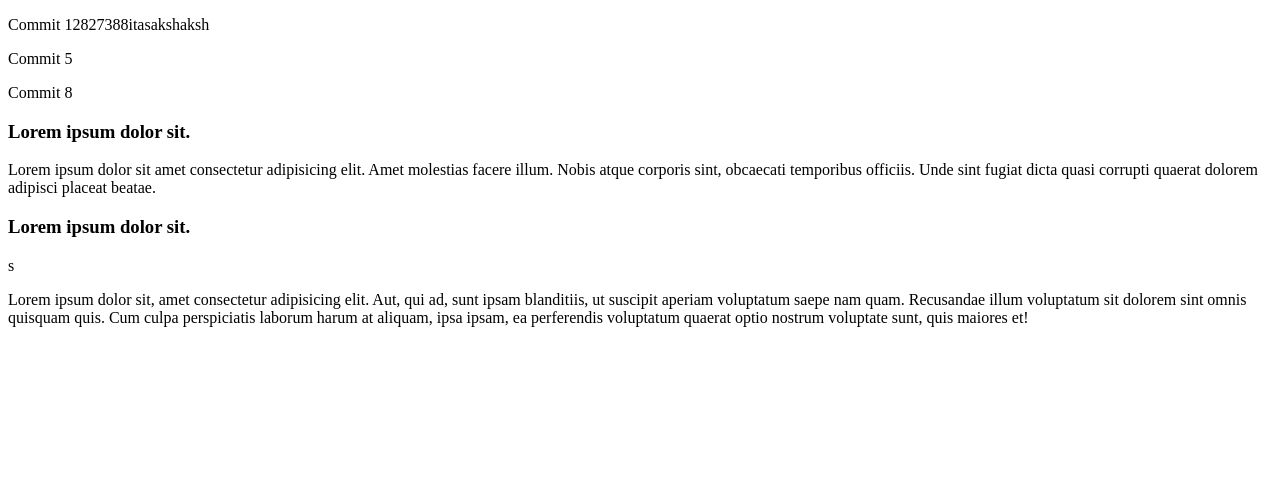
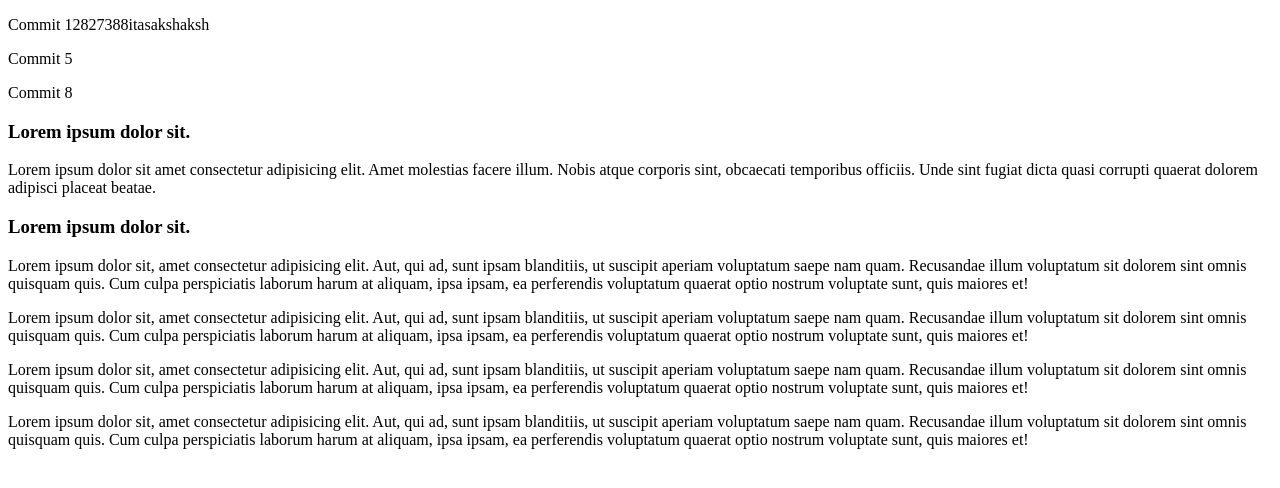
Before and after one commit to GannaHap/test, a plain HTML site: page index.html in a window 1280 px wide. Drawn offline with Linux system fonts and the light colour scheme.

Commit message:
lorem paragraph

```diff
--- a/index.html
+++ b/index.html
@@ -12,7 +12,10 @@
   <p>Commit 8</p>
   <h3>Lorem ipsum dolor sit.</h3>
   <p>Lorem ipsum dolor sit amet consectetur adipisicing elit. Amet molestias facere illum. Nobis atque corporis sint, obcaecati temporibus officiis. Unde sint fugiat dicta quasi corrupti quaerat dolorem adipisci placeat beatae.</p>
-  <h3>Lorem ipsum dolor sit.</h3>s
+  <h3>Lorem ipsum dolor sit.</h3>
+  <p>Lorem ipsum dolor sit, amet consectetur adipisicing elit. Aut, qui ad, sunt ipsam blanditiis, ut suscipit aperiam voluptatum saepe nam quam. Recusandae illum voluptatum sit dolorem sint omnis quisquam quis. Cum culpa perspiciatis laborum harum at aliquam, ipsa ipsam, ea perferendis voluptatum quaerat optio nostrum voluptate sunt, quis maiores et!</p>
+  <p>Lorem ipsum dolor sit, amet consectetur adipisicing elit. Aut, qui ad, sunt ipsam blanditiis, ut suscipit aperiam voluptatum saepe nam quam. Recusandae illum voluptatum sit dolorem sint omnis quisquam quis. Cum culpa perspiciatis laborum harum at aliquam, ipsa ipsam, ea perferendis voluptatum quaerat optio nostrum voluptate sunt, quis maiores et!</p>
+  <p>Lorem ipsum dolor sit, amet consectetur adipisicing elit. Aut, qui ad, sunt ipsam blanditiis, ut suscipit aperiam voluptatum saepe nam quam. Recusandae illum voluptatum sit dolorem sint omnis quisquam quis. Cum culpa perspiciatis laborum harum at aliquam, ipsa ipsam, ea perferendis voluptatum quaerat optio nostrum voluptate sunt, quis maiores et!</p>
   <p>Lorem ipsum dolor sit, amet consectetur adipisicing elit. Aut, qui ad, sunt ipsam blanditiis, ut suscipit aperiam voluptatum saepe nam quam. Recusandae illum voluptatum sit dolorem sint omnis quisquam quis. Cum culpa perspiciatis laborum harum at aliquam, ipsa ipsam, ea perferendis voluptatum quaerat optio nostrum voluptate sunt, quis maiores et!</p>
 </body>
 </html>
```
